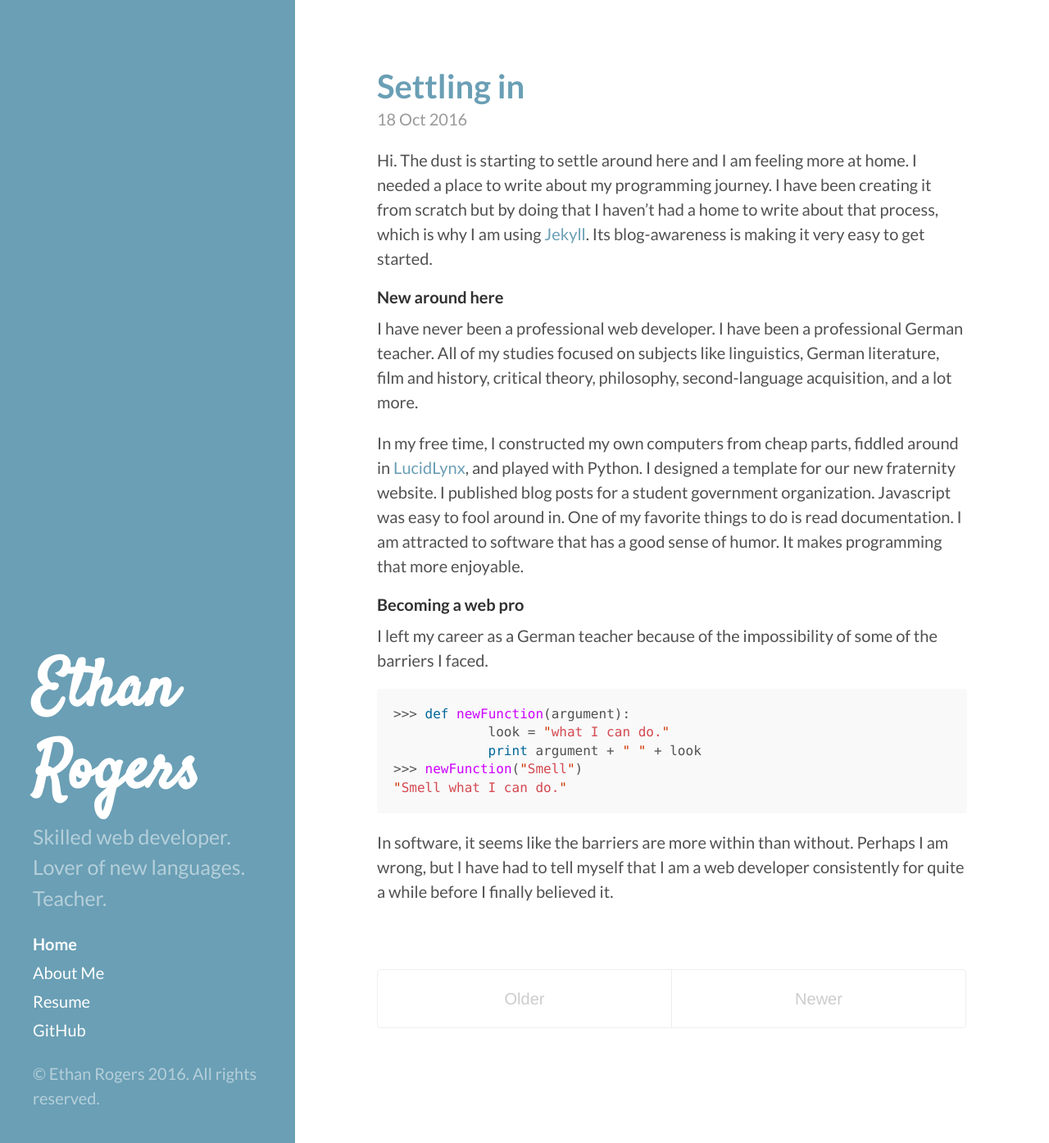
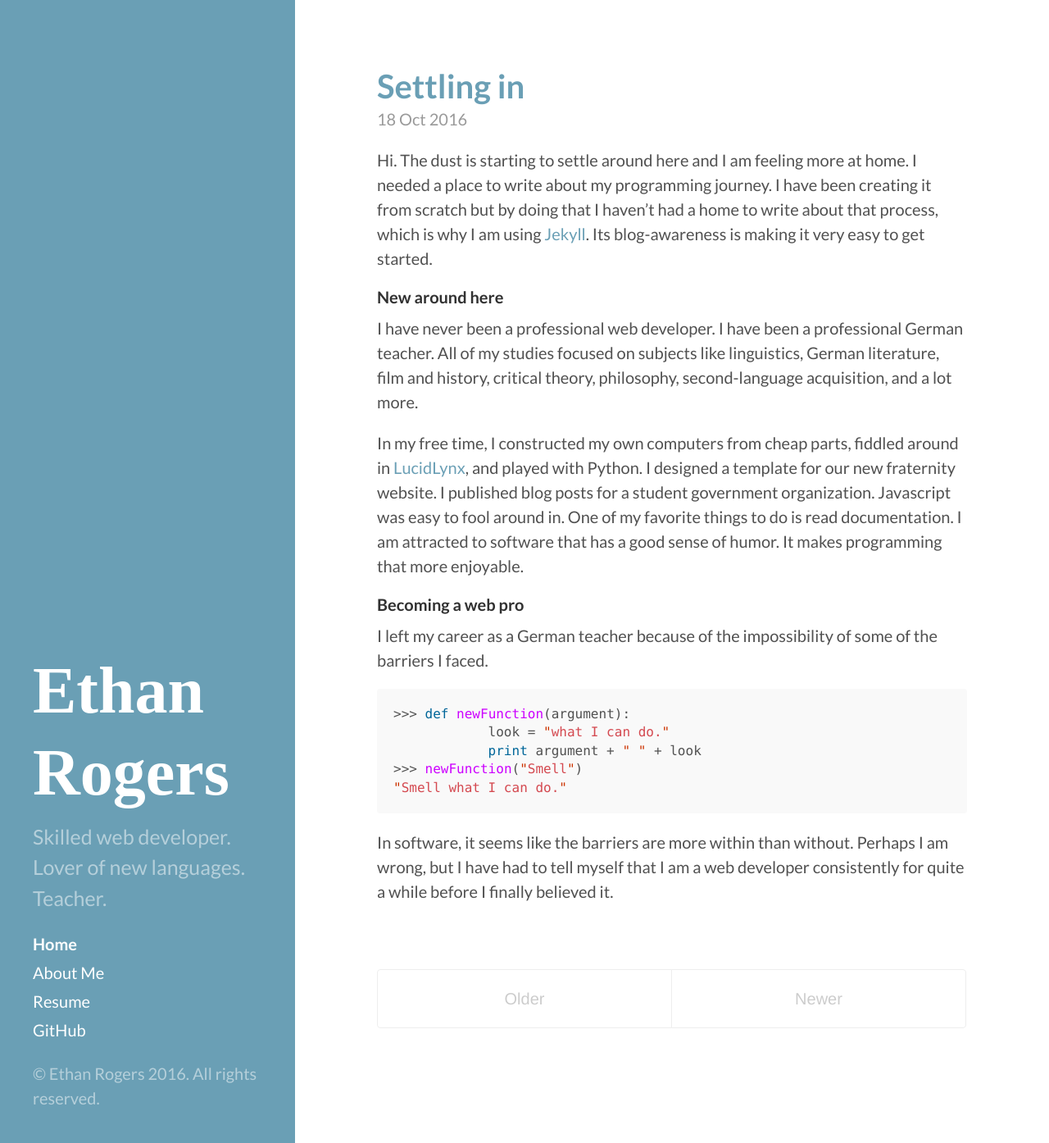
Before and after one commit to erogers6264/erogers6264.github.io, a Jekyll site: the page built from index.html, in a window 1280 px wide and 1394 px high. Shown: the whole window at 82% size. Built offline with Jekyll 4.4.1, drawn with Linux system fonts in a browser that asks for light colours; the list of posts is cut into pages by our own code.

Commit message:
Change font for h1

```diff
--- a/public/css/hyde.css
+++ b/public/css/hyde.css
@@ -80,7 +80,7 @@ html {
 .sidebar-about a:hover {
   color: #fff;
   margin-top: 0;
-  font-family: "Satisfy", serif;
+  font-family: "Gentium Basic", serif;
   font-size: 4rem;
   text-decoration: none;
 }
```
